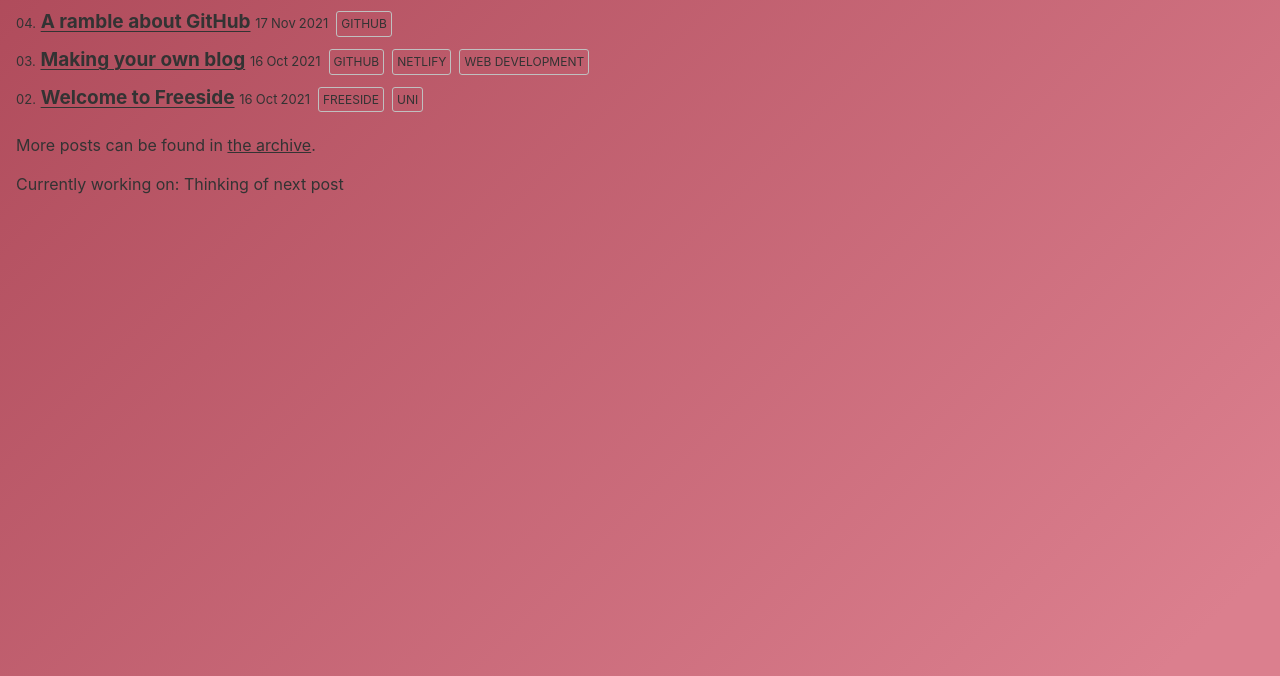
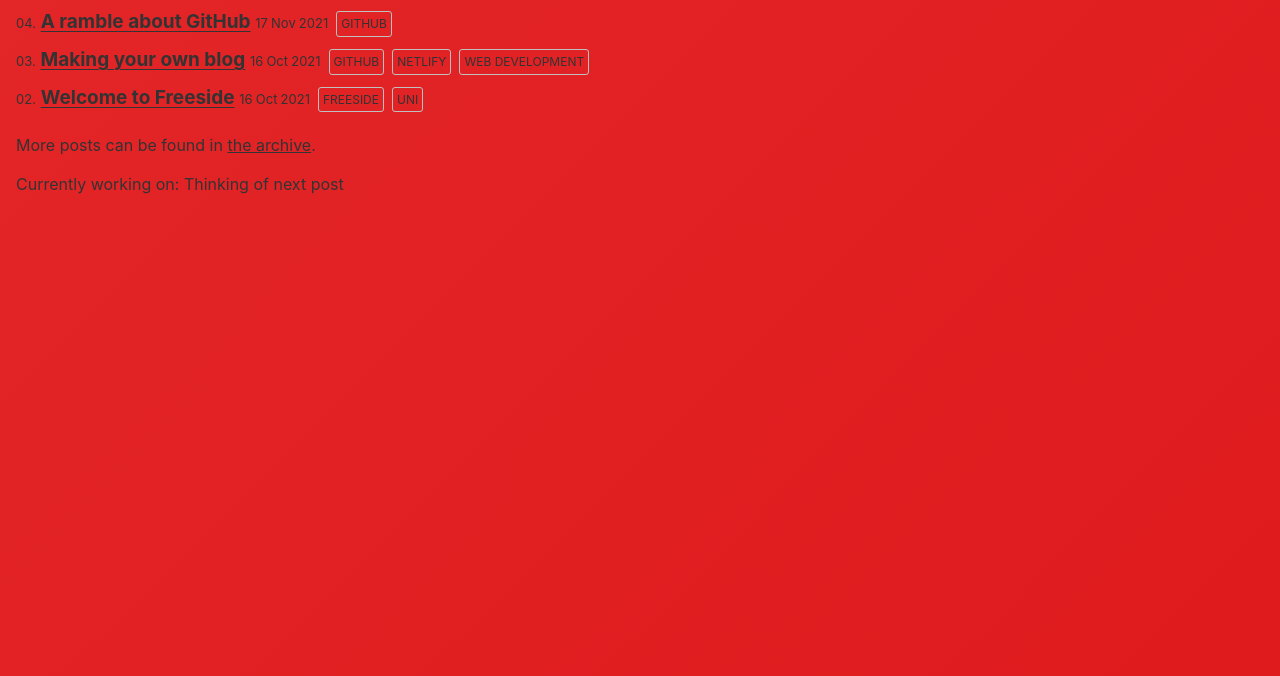
Before and after one commit to CrimsonTome/crimsontome.com, an Eleventy site: page index.njk in a window 1280 px wide. Shown: the part 124-800 px from the top of the page. Built offline with nearby package versions, Linux system fonts and the light colour scheme; Eleventy itself is replaced by a stand-in of ours; files that its build step writes are made by us from their sources.

Commit message:
Update index.css

```diff
--- a/css/index.css
+++ b/css/index.css
@@ -287,7 +287,7 @@ html, body{
   padding: 0px;
 }
 body {                                  /*new crimson gradient*/
-    background: linear-gradient(-45deg, #db7f8e 25%, #7b0d1e 74%);
+    background: linear-gradient(-45deg, #da0f13, #ed3f3e);
     background-size: 400% 400%;
     animation: gradient 20s ease infinite;
 }
```
